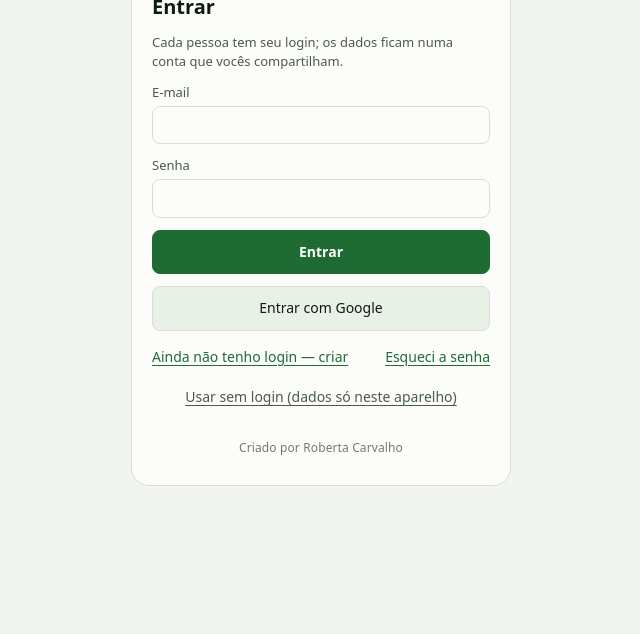
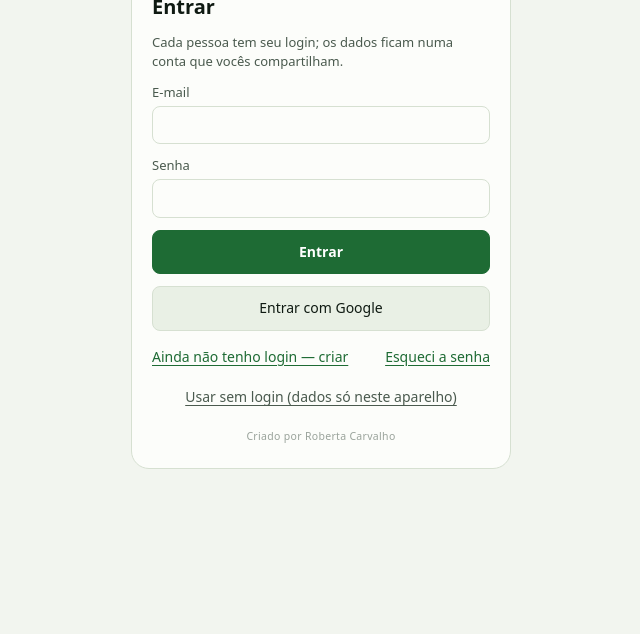
Before and after one commit to robertabiotropica/plan_financeiro, a website with bundled scripts: page index.html in a window 1280 px wide. Shown: the part 121-755 px from the top of the page, without its empty margins (319-959 px from the left). Built offline with nearby package versions, Linux system fonts and the light colour scheme.

Commit message:
Assinatura menor, centralizada e semitransparente
Co-Authored-By: Claude Opus 5.5 <noreply@anthropic.com>
Claude-Session: https://claude.ai/code/session_014aeypF4dYeVNxjHrziiWjK

```diff
--- a/css/style.css
+++ b/css/style.css
@@ -354,4 +354,10 @@ tr.settled td { opacity: .6; }
 .person-row input { padding: 7px 8px; }
 .person-row .sub { display: block; font-size: 12px; color: var(--text-3); margin-top: 3px; }
 
-.credit { text-align: center; font-size: 12px; color: var(--text-3); margin: 8px 0 0; padding: 8px 0 4px; letter-spacing: .01em; }
+.credit {
+  display: block; width: 100%; text-align: center; margin: 0 auto;
+  font-size: 10.5px; line-height: 1.4; letter-spacing: .03em;
+  color: var(--text-2); opacity: .55;
+}
+footer.credit { padding: 14px 0; }
+.login-box .credit { padding-top: 6px; }
--- a/sw.js
+++ b/sw.js
@@ -1,5 +1,5 @@
 // Cache simples para o app abrir mesmo sem internet.
-const CACHE = 'mimimei-v11';
+const CACHE = 'mimimei-v12';
 const FILES = ['./', 'index.html', 'css/style.css', 'js/app.js', 'js/store.js', 'js/parsers.js', 'js/qr.js', 'js/cloud.js', 'js/account.js', 'js/firebase-config.js', 'vendor/firebase/firebase.js', 'vendor/zxing/share.js', 'vendor/zxing/reader/index.js', 'vendor/zxing/zxing_reader.wasm', 'manifest.webmanifest', 'icon.svg'];
 
 self.addEventListener('install', (e) => {
```
